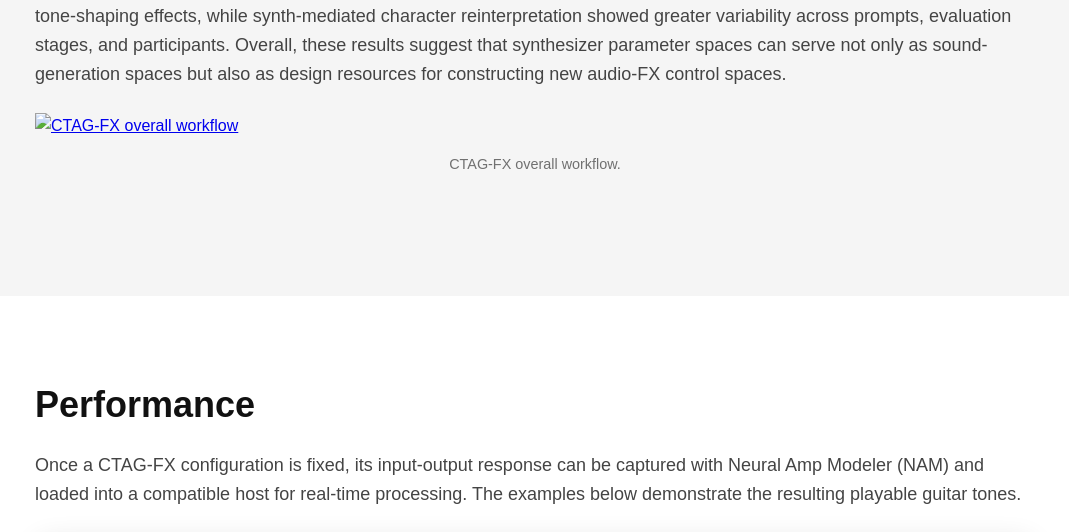
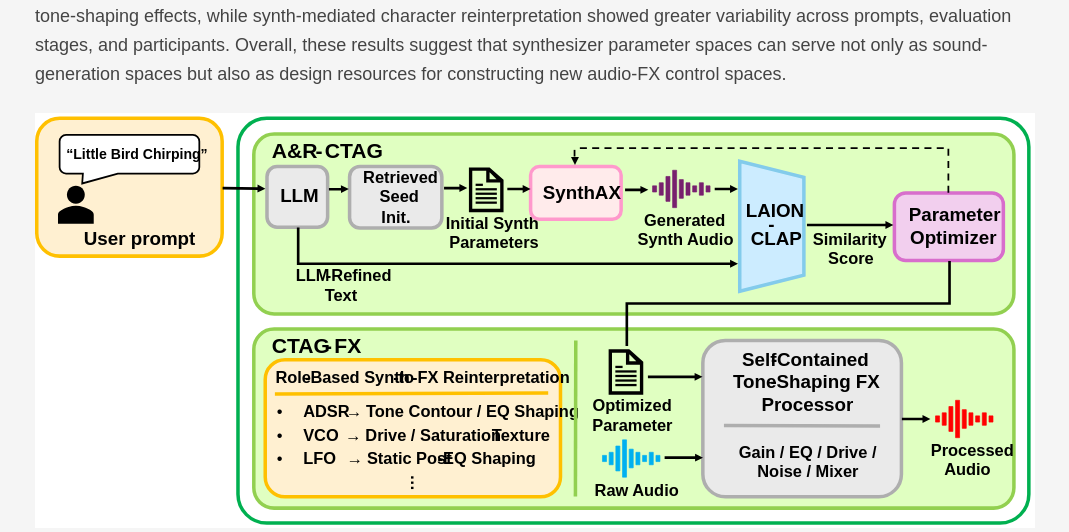
Before and after one commit to taylor3527eg-hub/ctag-fx-platform-demo, a plain HTML site: page index.html in a window 1280 px wide. Shown: the part 1070-1602 px from the top of the page, without its empty margins (105-1174 px from the left). Drawn offline with Linux system fonts and the light colour scheme; grey boxes are pictures that could not be loaded.

Commit message:
Update video link and image source in index.html

```diff
--- a/index.html
+++ b/index.html
@@ -62,9 +62,9 @@
         design resources for constructing new audio-FX control spaces.
       </p>
 
-      <a href="assets/video/R_Figure1.svg" target="_blank">
+      <a href="assets/video/R_Figure.svg" target="_blank">
         <img
-          src="assets/video/R_Figure1.svg"
+          src="assets/video/R_Figure.svg"
           alt="CTAG-FX overall workflow"
           class="overview-figure-img"
         >
```
